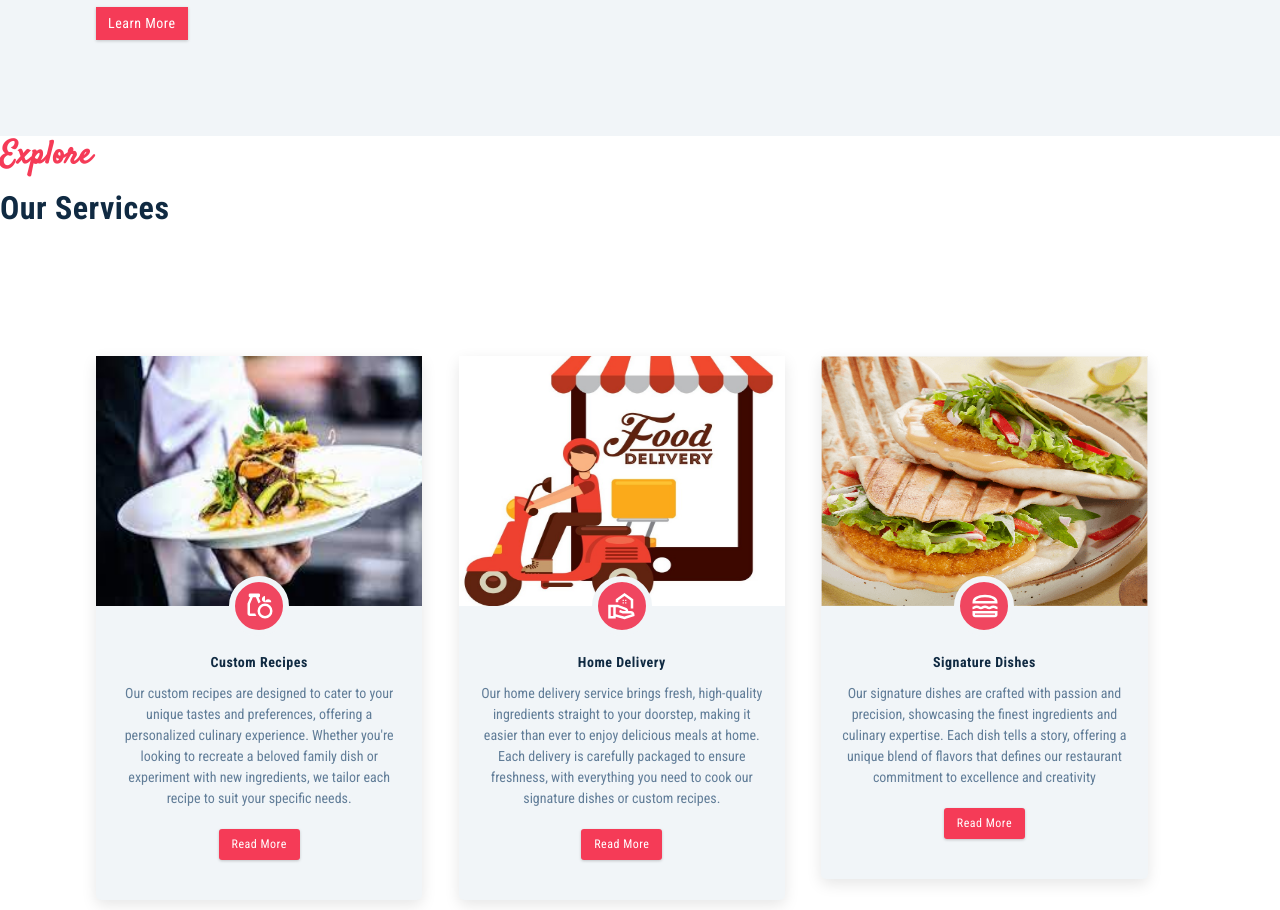
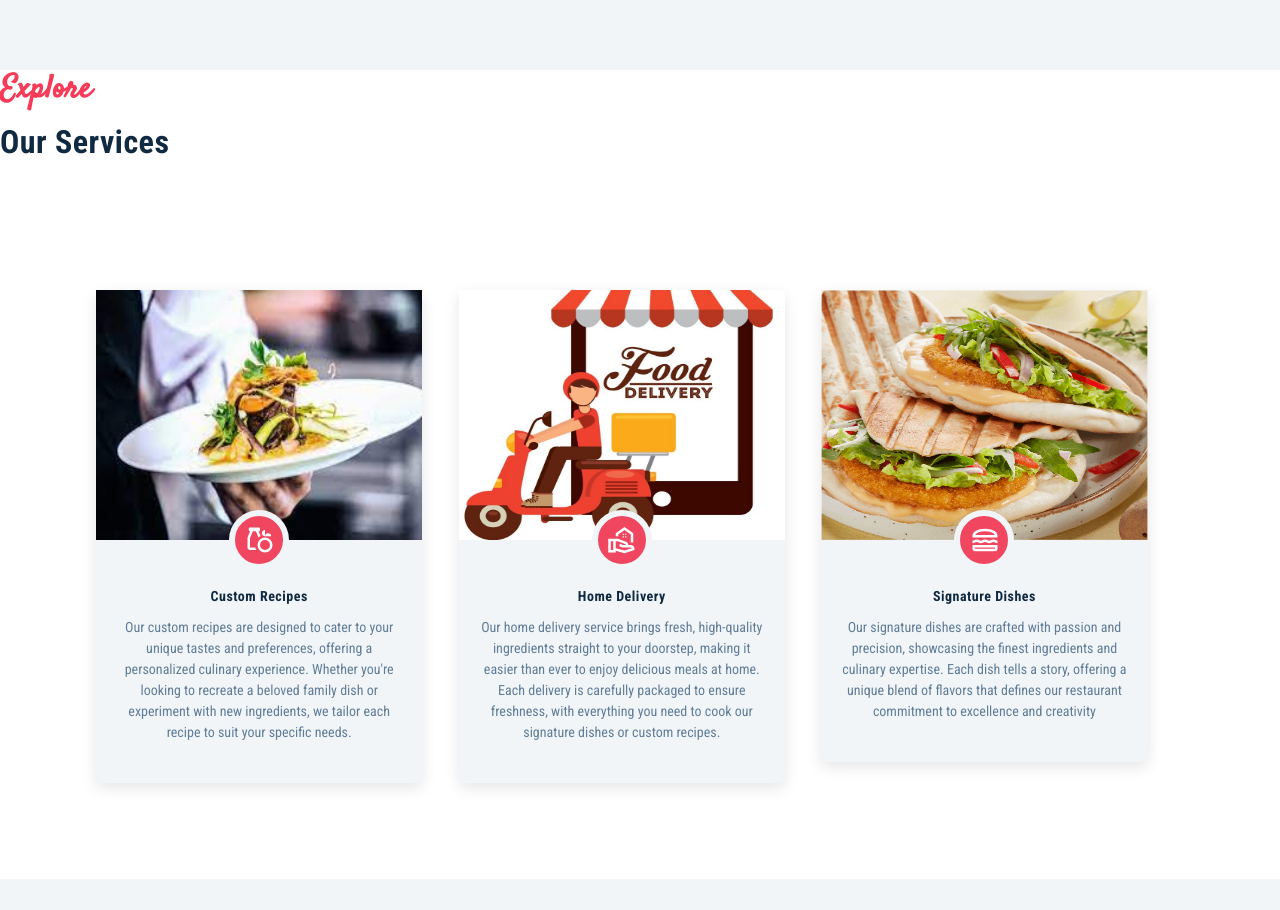
Before and after one commit to sasipriyakss/yohas-, a plain HTML site: page index.html in a window 1280 px wide. Shown: the part 2051-2961 px from the top of the page. Drawn offline with Linux system fonts and the light colour scheme; a web font is replaced by a local one.

Commit message:
buttons removed

```diff
--- a/index.html
+++ b/index.html
@@ -95,7 +95,7 @@
 
         <p class="about-text">food is our language of creativity, connection, and culture. We believe every dish tells a story, and our mission is to bring that story to life through fresh ingredients, innovative recipes, and a passion for flavors from around the world.</p>
     <p class="about-text">Whether you are a home chef looking for inspiration, a foodie curious about the latest trends, or someone who simply enjoys discovering new tastes, we’re here to guide you through a culinary adventure. Our team of dedicated food lovers, chefs, and creators works tirelessly to curate delicious recipes, cooking tips, and food-related content that inspire creativity in the kitchen.</p>
-<a href="#" class="btn">Learn More</a>
+<!-- <a href="#" class="btn">Learn More</a>  -->
 
 </div>
 </section>
@@ -112,7 +112,7 @@
             <p class="product-text">
                 Our recipes blend tradition with innovation, creating unforgettable flavors that are easy to master and a joy to share. Each dish is thoughtfully crafted to inspire both seasoned chefs and kitchen beginners, with simple steps and vibrant ingredients. Whether you're cooking up a family favorite or exploring something new, our recipes bring creativity, flavor, and excitement to every meal.
             </p>
-            <a href="#" class="btn">Learn More</a>
+           <!-- <a href="#" class="btn">Learn More</a> -->
         </div>
         <div class="product-inventory clearfix">
             <div class="product">
@@ -153,7 +153,7 @@
     <div class="service-info">
         <h4>Custom Recipes</h4>
         <p>Our custom recipes are designed to cater to your unique tastes and preferences, offering a personalized culinary experience. Whether you're looking to recreate a beloved family dish or experiment with new ingredients, we tailor each recipe to suit your specific needs.</p>
-    <a href="#" class="btn service-btn">Read More</a>
+   <!-- <a href="#" class="btn service-btn">Read More</a> -->
     </div>
     </div>
     <div class="service-card">
@@ -166,7 +166,7 @@
         <div class="service-info">
             <h4>Home Delivery</h4>
             <p>Our home delivery service brings fresh, high-quality ingredients straight to your doorstep, making it easier than ever to enjoy delicious meals at home. Each delivery is carefully packaged to ensure freshness, with everything you need to cook our signature dishes or custom recipes.</p>
-        <a href="#" class="btn service-btn">Read More</a>
+       <!-- <a href="#" class="btn service-btn">Read More</a> -->
         </div>
         </div>
         <div class="service-card">
@@ -181,7 +181,7 @@
                 <p>
                     Our signature dishes are crafted with passion and precision, showcasing the finest ingredients and culinary expertise. Each dish tells a story, offering a unique blend of flavors that defines our restaurant commitment to excellence and creativity
                 </p>
-            <a href="#" class="btn service-btn">Read More</a>
+          <!--  <a href="#" class="btn service-btn">Read More</a> -->
             </div>
             </div>
     </div>
```
